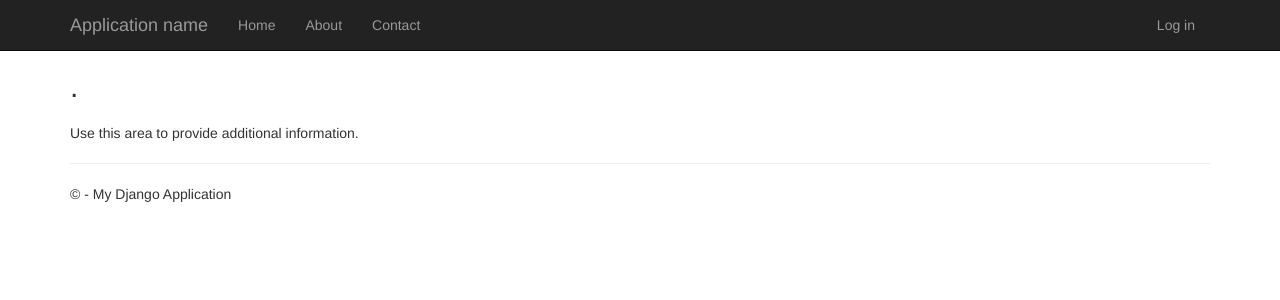
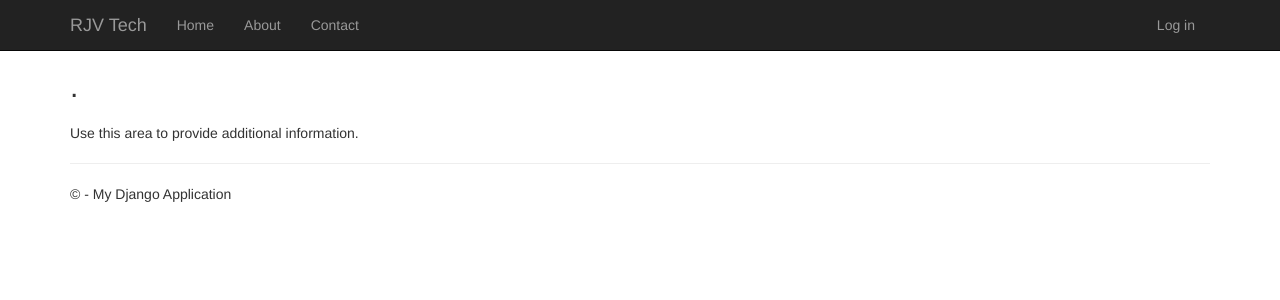
Before and after one commit to rjvjha/taknikWeb, a Django app: template app/templates/app/about.html in a window 1280 px wide. Shown: the top 300 px of the page. Run offline with Django 3.2, Linux system fonts and the light colour scheme; the template is opened without the code that fills it, so the values that code supplies are empty; some libraries are stand-ins or nearby versions.

Commit message:
App name Changed

```diff
--- a/app/templates/app/layout.html
+++ b/app/templates/app/layout.html
@@ -19,7 +19,7 @@
                     <span class="icon-bar"></span>
                     <span class="icon-bar"></span>
                 </button>
-                <a href="/" class="navbar-brand">Application name</a>
+                <a href="/" class="navbar-brand">RJV Tech</a>
             </div>
             <div class="navbar-collapse collapse">
                 <ul class="nav navbar-nav">
```
